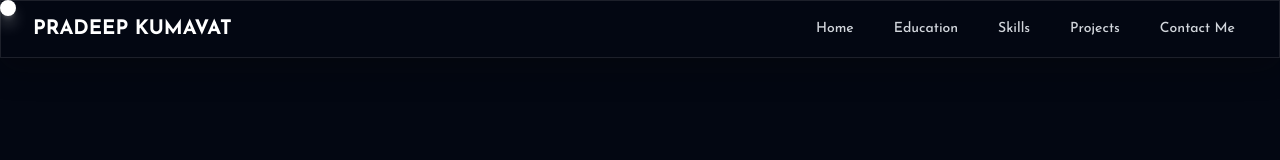
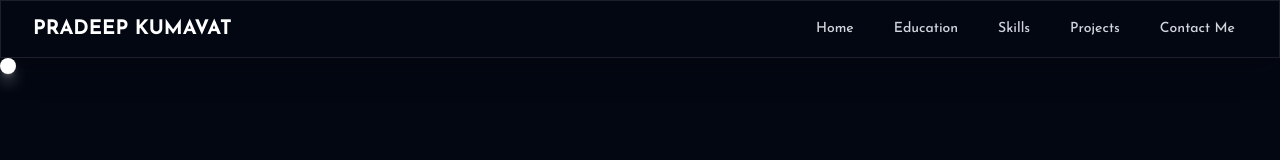
Before and after one commit to pradeep-kumavat/portfolio-me, a Next.js app: page / in a window 1280 px wide. Shown: the top 160 px of the page. Built offline with nearby package versions, Linux system fonts and the light colour scheme.

Commit message:
metadata fixes

```diff
--- a/src/app/layout.tsx
+++ b/src/app/layout.tsx
@@ -1,52 +1,32 @@
-"use client";
 
 import "./globals.css";
 import { Josefin_Sans } from "next/font/google";
-import Head from "next/head";
 import Navbar from "@/components/Navbar/Navbar";
 import Footer from "@/components/Footer/Footer";
-import { useState, useEffect } from "react";
-
 
 const josefinSans = Josefin_Sans({
   subsets: ["latin"],
   display: "swap",
   variable: "--font-josefin-sans",
-})
+});
+
+export const metadata = {
+  title: "Pradeep Kumavat - Portfolio",
+  description: "Portfolio website",
+  icons: {
+    icon: "/resume.png", // Path to the favicon in the public folder
+  },
+};
 
 export default function RootLayout({
   children,
 }: Readonly<{
   children: React.ReactNode;
 }>) {
-  const [cursorPosition, setCursorPosition] = useState({ x: 0, y: 0 });
-
-  useEffect(() => {
-    const handleMouseMove = (event: MouseEvent) => {
-      setCursorPosition({ x: event.clientX, y: event.clientY });
-    };
-    window.addEventListener("mousemove", handleMouseMove);
-    return () => {
-      window.removeEventListener("mousemove", handleMouseMove);
-    };
-  }, []);
-
   return (
     <html lang="en" className={`${josefinSans.variable} font-sans overflow-x-hidden`}>
-      <Head>
-        <title>Pradeep Kumavat - Portfolio</title>
-        <meta name="description" content="Portfolio website" />
-      </Head>
       <body className={`${josefinSans.className} overflow-x-hidden`}>
         <div className="relative min-h-screen flex flex-col">
-          {/* Custom Cursor */}
-          <div
-            className="fixed z-[9999] w-4 h-4 rounded-full bg-white shadow-lg shadow-white/50 transition-transform duration-300 ease-out pointer-events-none"
-            style={{
-              transform: `translate(${cursorPosition.x}px, ${cursorPosition.y}px)`,
-            }}
-          />
-
           <div className="flex-grow flex flex-col">
             <Navbar />
             <main className="flex-grow">
--- a/src/app/page.tsx
+++ b/src/app/page.tsx
@@ -1,15 +1,34 @@
-"use client"
-import About from '@/components/About/About';
-import Hero from '@/components/Hero/Hero';
+'use client'
 
+import About from '@/components/About/About'
+import Hero from '@/components/Hero/Hero'
+import { useState, useEffect } from "react"
 
 export default function Home() {
+  const [cursorPosition, setCursorPosition] = useState({ x: 0, y: 0 })
+
+  useEffect(() => {
+    const handleMouseMove = (event: MouseEvent) => {
+      setCursorPosition({ x: event.clientX, y: event.clientY })
+    }
+    window.addEventListener("mousemove", handleMouseMove)
+    return () => {
+      window.removeEventListener("mousemove", handleMouseMove)
+    }
+  }, [])
+
   return (
-    <>
-     <div>
-      <Hero/>
-      <About/>
+    <div className="relative min-h-screen flex flex-col">
+      <div
+        className="fixed z-[9999] w-4 h-4 rounded-full bg-white shadow-lg shadow-white/50 transition-transform duration-300 ease-out pointer-events-none"
+        style={{
+          transform: `translate(${cursorPosition.x}px, ${cursorPosition.y}px)`,
+        }}
+      />
+      <div>
+        <Hero />
+        <About />
+      </div>
     </div>
-    </>
-  );
+  )
 }
```
Also changed, not shown: public/resume.png (added).
